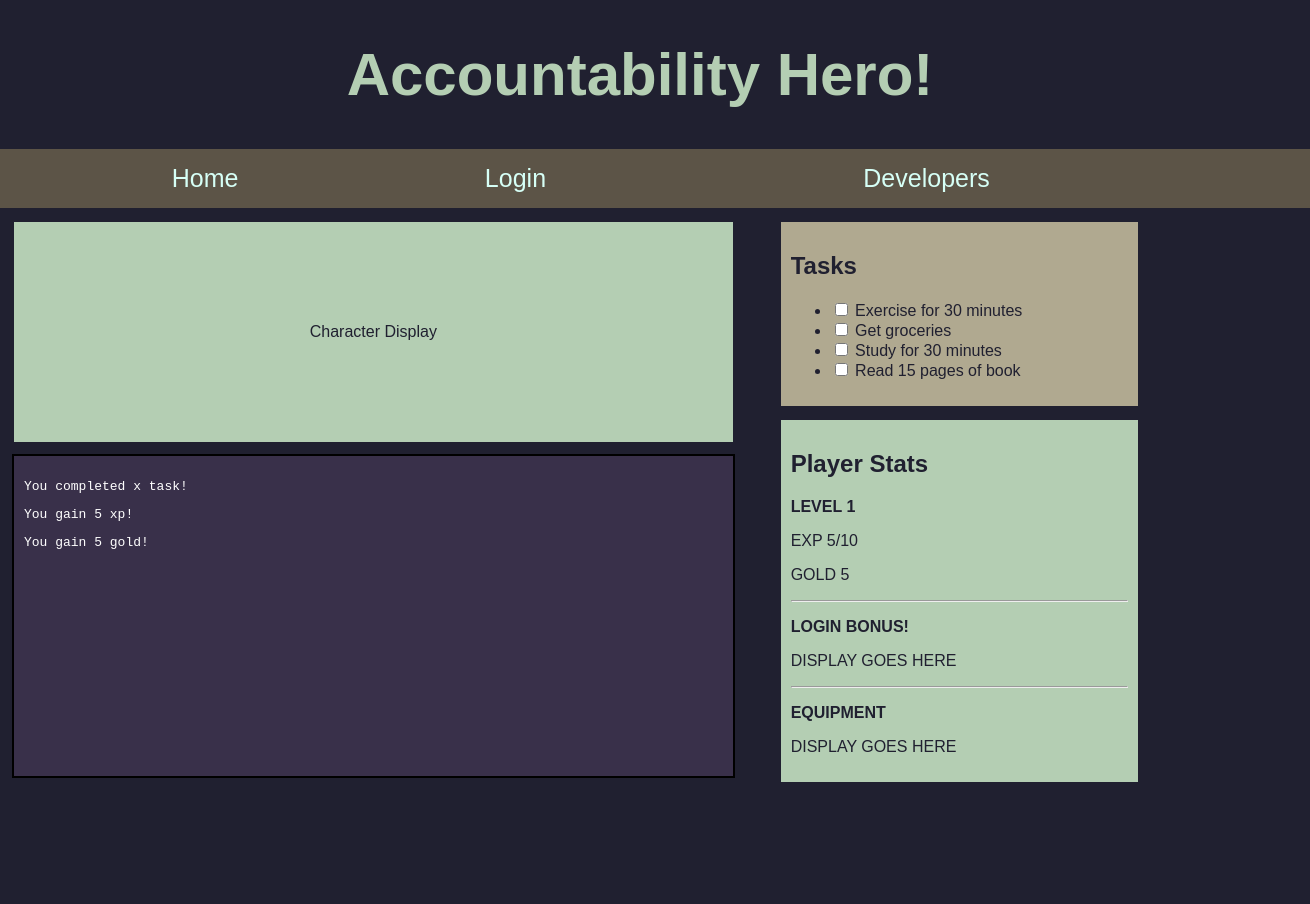
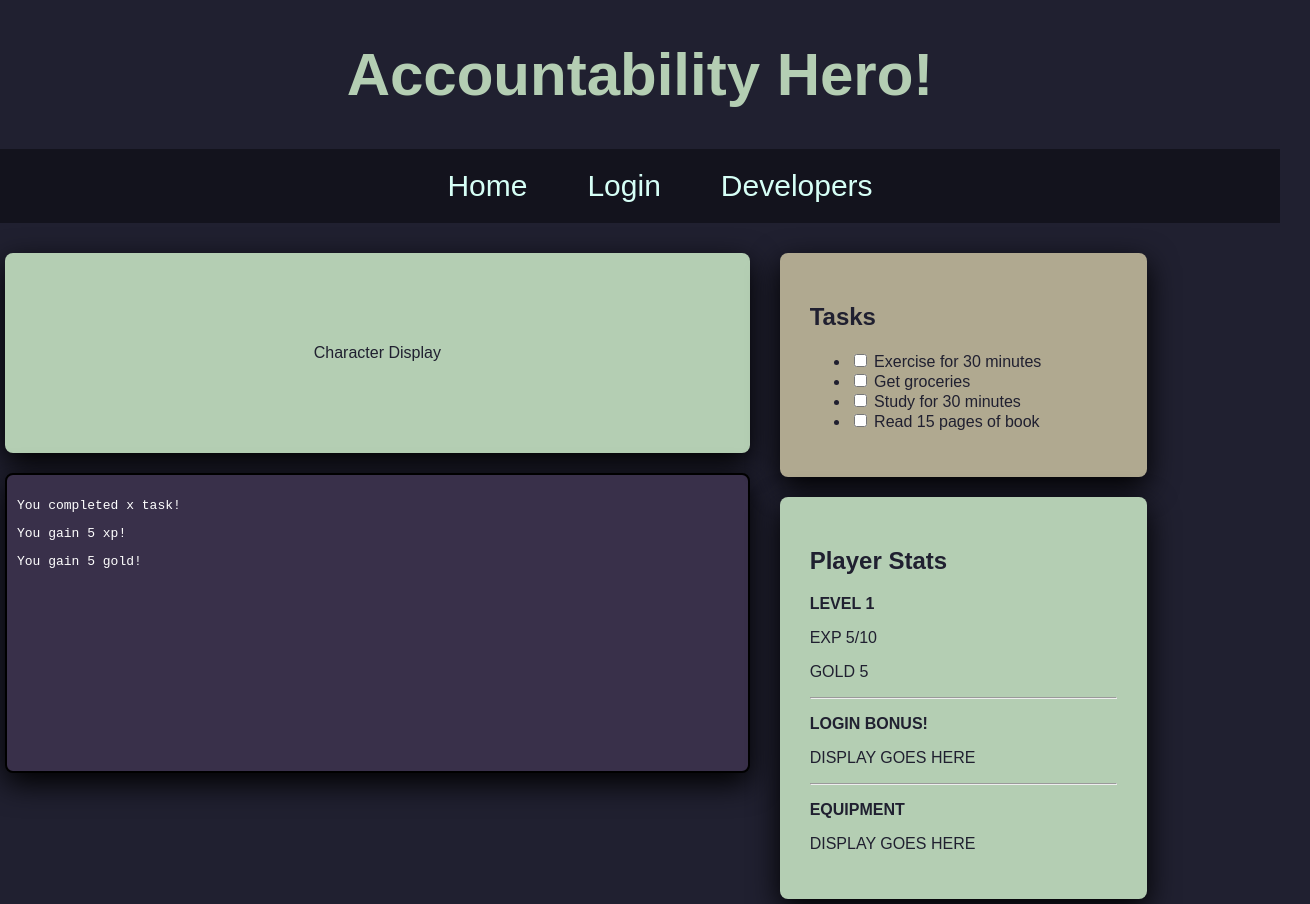
Before and after one commit to progchaMp672/ITSC-4155---Gaming-Productivity-Application, a plain HTML site: page frontend/index.html in a window 1280 px wide. Shown: the whole page, 1310 px wide, since content can reach past the window. Before the commit the page ends 800 px from the top, so only its background shows below. Drawn offline with Linux system fonts and the light colour scheme.

Commit message:
Cleaned up spacing for the nav bar and added border shadows forthe task boxes

```diff
--- a/frontend/index.html
+++ b/frontend/index.html
@@ -10,23 +10,23 @@
   <header>
     <h1>Accountability Hero!</h1>
     <nav class="nav-bar">
-
-      <ul>
-        <li><a href="index.html">Home</a></li>
-        <li><a href="login.html">Login</a></li>
-        <li><a href="developers.html">Developers</a></li>
-      </ul>
-
+      <div class="nav-inner">
+        <ul>
+          <li><a href="index.html">Home</a></li>
+          <li><a href="login.html">Login</a></li>
+          <li><a href="developers.html">Developers</a></li>
+        </ul>
+      </div>
     </nav>
   </header>
 
   <main>
     <!-- Player Display and Log -->
     <section class="left">
-      <section class="game-area">
+      <section class="game-area boxes upper-left">
         <p>Character Display</p>
       </section>
-      <section class="log">
+      <section class="log boxes lower-left">
         <article>
           <p>You completed x task!</p>
           <p>You gain 5 xp!</p>
@@ -37,7 +37,7 @@
 
     <!-- Task list and Player Inventory -->
     <section class="right">
-      <section class="tasks">
+      <section class="tasks boxes upper-right">
         <h2>Tasks</h2>
         <ul>
           <li><label><input type="checkbox"> Exercise for 30 minutes</label></li>
@@ -47,7 +47,7 @@
         </ul>
       </section>
 
-      <section class="stats">
+      <section class="stats boxes lower-right">
         <h2>Player Stats</h2>
         <p><strong>LEVEL 1</strong></p>
         <p>EXP 5/10</p>
--- a/frontend/styles/style_index.css
+++ b/frontend/styles/style_index.css
@@ -10,13 +10,13 @@
 
 
 
+    * { box-sizing: border-box; }
+
 
     body {
       background-color: #202030;
       color: #B4CEB3;
       font-family: Arial, sans-serif;
-
-
       flex-direction: column;
       margin: 0;
       padding: 0px;
@@ -32,36 +32,32 @@
     =========================*/
 
     .nav-bar {
-      align-self: stretch;
-      text-align: center;
-      font-size: 25px;
+
       width: 100%;
+      background-color: #13131d;
+    }
+
+    .nav-bar, .nav-inner {
+      margin: 0 auto;
+      padding: 10px 16px;
+      display: flex;
+      justify-content: center;
       align-items: center;
     }
 
     .nav-bar ul {
       list-style-type: none;
-      margin: 0;
-      padding: 15px;
+      margin:0;
       display: flex;
-      background-color: #5C5447;
-      width: 100%;
+
     }
     .nav-bar a {
       color: #D6FFF6;
-      margin-left: 100%;
 
     }
-    .nav-bar a:visited {
+    .nav-bar a:visited, .nav-bar a:hover {
       color: #D6FFF6
 
-    }
-    .nav-bar a:hover {
-      color: #D6FFF6
-
-    }
-    .nav-bar li {
-      margin-right: 15%;
     }
 
     /*=======================
@@ -76,10 +72,22 @@
       width: 90%;
     }
 
+    /*
+    Both borders
+    */
 
-    section {
-      border: 2px solid #202030;
-      padding: 10px;
+    .boxes {
+      margin:5px;
+      padding: 30px;
+      border-radius: 8px;
+      box-shadow: 0 10px 30px #000000;
+    }
+
+    /*
+    SECTION SPECIFIC SPACING FOR UPPER BOXES
+    */
+    .upper-left, .upper-right {
+      margin-top: 30px;
     }
 
     /* Left area */
```
